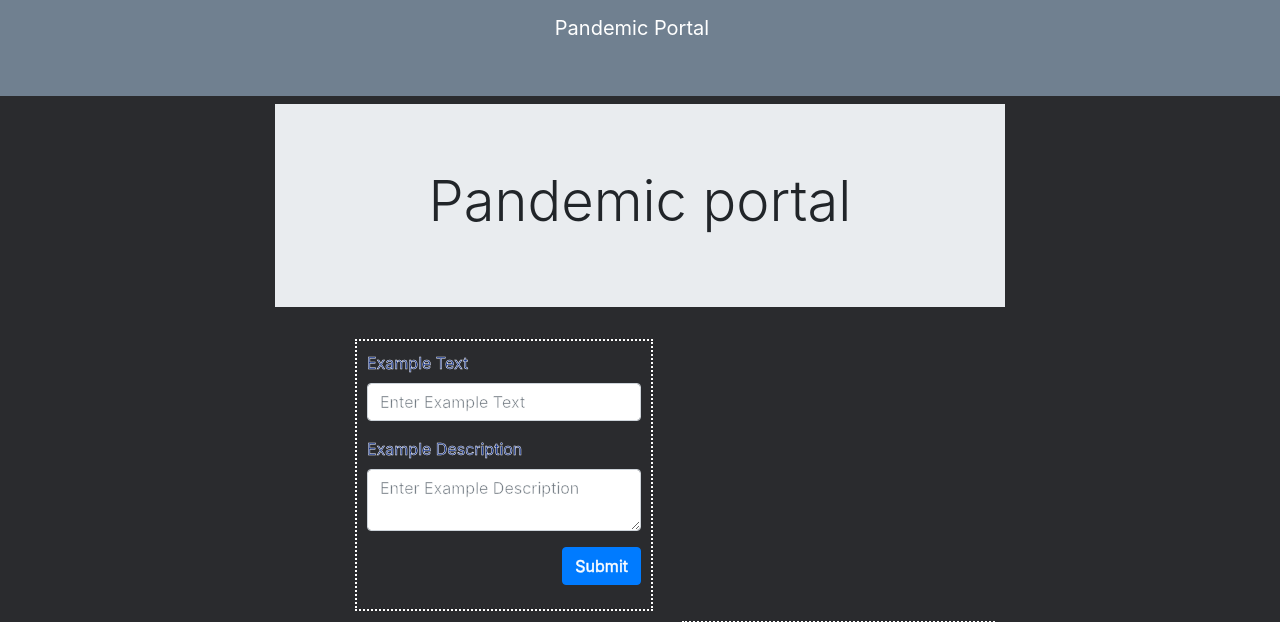
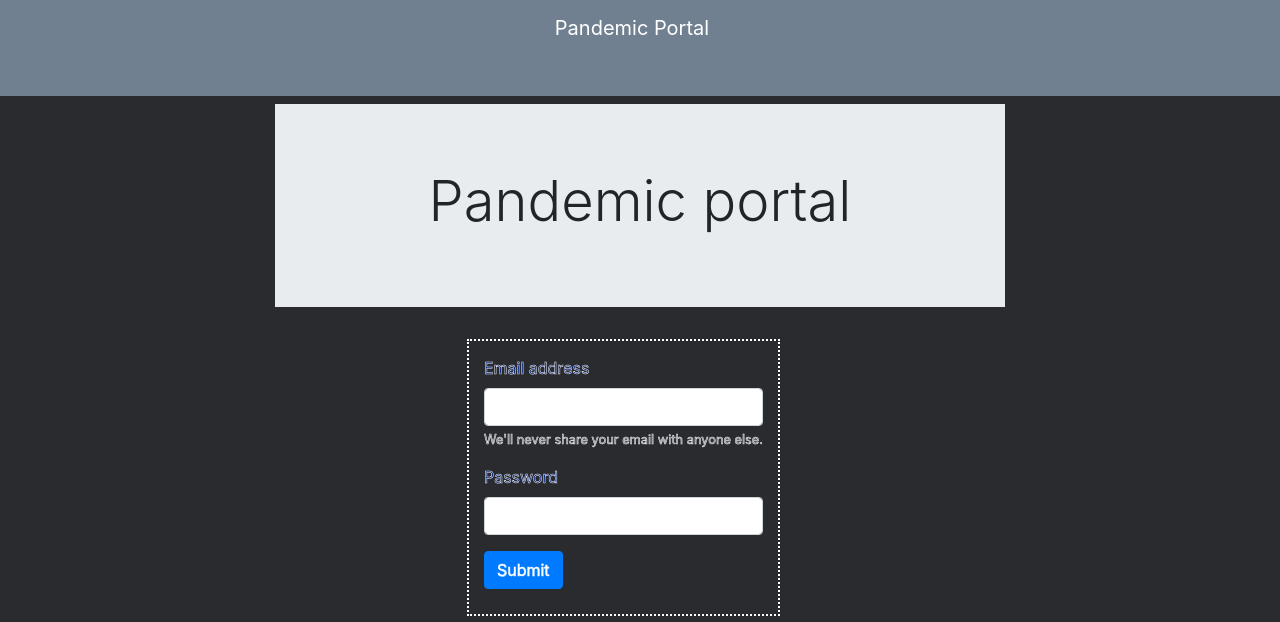
Before and after one commit to JKobygold/Project-2, a Node server app: template views/index.handlebars in a window 1280 px wide. Shown: the top 622 px of the page. Run offline with Node 20, Linux system fonts and the light colour scheme; the template is opened without the code that fills it, so the values that code supplies are empty; some libraries are stand-ins or nearby versions.

Commit message:
added more stylinininin

```diff
--- a/public/styles/styles.css
+++ b/public/styles/styles.css
@@ -21,6 +21,8 @@ h2{
   text-align: center;
 
 }
+
+
 .list-group-item {
   line-height: 2.5;
 }
@@ -36,10 +38,10 @@ h2{
   margin-bottom: 10px;
   margin-left: 80px;
   border: 2px white dotted;
-  padding-top: 10px;
-  padding-right: 10px;
+  padding-top: 15px;
+  padding-right: 15px;
   padding-bottom: 0px;
-  padding-left: 10px;
+  padding-left: 15px;
    float: left;
   color: #052480;
   -webkit-text-stroke-width: .5px;
@@ -48,13 +50,13 @@ h2{
 
 
 .box-1{
-  margin-left: 90px;
-  margin-right: 10px;
-  /* margin-top: 10px; */
+  margin-right: 225px;
+    /* margin-top: 10px; */
   margin-bottom: 10px;
   /* margin-right: 10px; */
   border: 2px white dotted;
   padding: 15px;
+  padding-bottom: 25px;
   float: right;
   color: #052480;
   -webkit-text-stroke-width: .5px;
@@ -62,8 +64,8 @@ h2{
 }
 
 iframe{
-  border: 2px white dotted;
-  margin-left: 200px;
+  border: solid 2px black;
+ margin-left: 150px;
   margin-bottom: 20px;
 }
 @media only screen and (max-width: 640px){
@@ -99,7 +101,6 @@ nav a {
   margin-left: 0;
 }
 }
-
-#example-list{
-  background-color: slategray;
+.box-2{
+  margin-left: 120px;
 }
--- a/views/index.handlebars
+++ b/views/index.handlebars
@@ -29,12 +29,10 @@
 
         <h1>{{msg}}</h1>
         <div class="jumbotron jumbotron-fluid">
-          <div class="container">
             <h2 class="display-4">Pandemic portal</h2>
             {{!-- <p class="lead">it sucks...</p> --}}
           </div>
-        </div>
-        <div class="text-box">
+        {{!-- <div class="text-box">
           <form class="clearfix mb-4" action="POST">
             <div class="form-group">
               <label for="example-text">Example Text</label>
@@ -48,7 +46,7 @@
             </div>
             <button id="submit" class="btn btn-primary float-right">Submit</button>
           </form>
-        </div>
+        </div> --}}
         <div class="box-1">
           <form>
             <div class="form-group">
@@ -64,14 +62,15 @@
           </form>
         </div>
 
-        <iframe width="450" height="235" frameborder="0" scrolling="no" marginheight="0" marginwidth="0"
+        <iframe width="450" height="300" frameborder="0" scrolling="no" marginheight="0" marginwidth="0"
           title="2019-nCoV"
           src="//arcgis.com/apps/Embed/index.html?webmap=14aa9e5660cf42b5b4b546dec6ceec7c&extent=77.3846,11.535,163.5174,52.8632&zoom=true&previewImage=false&scale=true&disable_scroll=true&theme=light">
         </iframe>
         {{!-- {{ The above module was created by John's hopkins university. For more information please visit the following address: https://coronavirus.jhu.edu/map.html}} --}}
         {{!-- <h3>Examples:</h3> --}}
+      <div class="box-2">
 
-       <ul id="example-list" class="list-group">
+       <ul id="example-list" class="list-group" style="width: 500px; height: 500px; overflow: auto">
           {{#each examples}}
           <li data-id="{{this.id}}" class="list-group-item">
             <a href="example/{{this.id}}">{{this.text}}</a>
@@ -87,6 +86,7 @@
           {{/each}}
         </ul>
       </div>
+      </div>
     </div>
   </div>
 </div>
```
